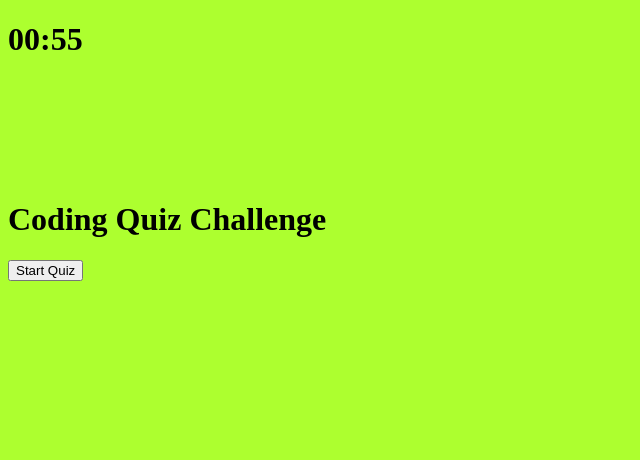
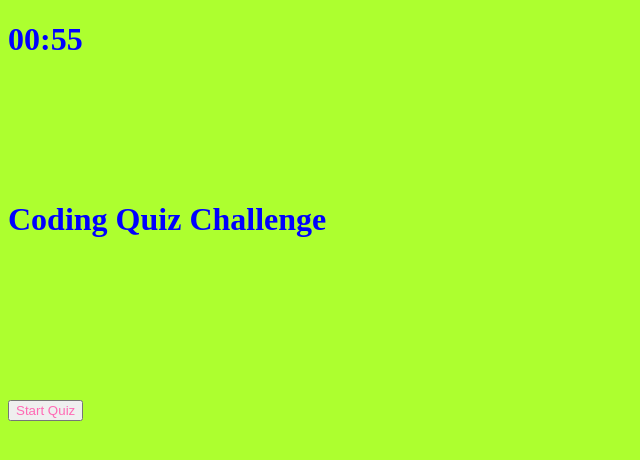
Before and after one commit to OwenGarrett/Web-APIs-Challenge-Code-Quiz, a plain HTML site: page index.html in a window 1280 px wide. Shown: the whole page, without its empty margins (0-640 px from the left). Drawn offline with Linux system fonts and the light colour scheme.

Commit message:
styled start quiz button

```diff
--- a/index.html
+++ b/index.html
@@ -17,7 +17,7 @@
         </div>
     </section>
     <main class="container">
-        <div id="start">
+        <div class="start_btn id="start">
             <h1>Coding Quiz Challenge</h1>
         <button type="button" class="btn">Start Quiz</button>
         </div>
--- a/style.css
+++ b/style.css
@@ -2,6 +2,9 @@ body {
     background-color: greenyellow;
 }
 
+h1 {
+    color: blue;
+}
 section {
     height: 100px;
     width: 100%;
@@ -9,3 +12,14 @@ section {
     align-items: center;
     justify-content: center;
 }
+
+button {
+    color: hotpink;
+    position: absolute;
+    top: 50%;
+}
+
+button:hover {
+      background-color:#002ead;
+      transition: 0.1s;
+  }
```
